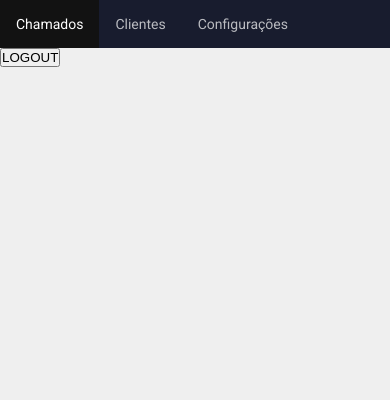
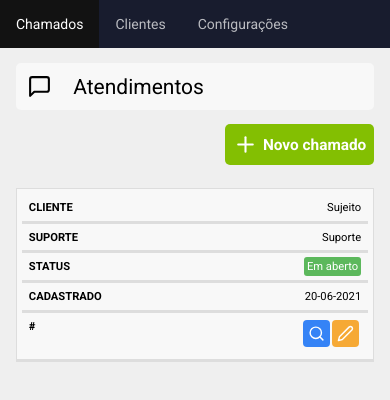
Before and after one commit to felipehenrique159/sistema-chamados-react, a React (Create React App) app: page /dashboard in a window 390 px wide. Shown: the top 400 px of the page. Built offline with nearby package versions, Linux system fonts and the light colour scheme; no server answers; sample sign-in values are in the browser's storage.

Commit message:
criado e estilizado tabela de chamados dashboard

```diff
--- /dev/null
+++ b/src/pages/Dashboard/dashboard.css
@@ -0,0 +1,130 @@
+.dashboard{
+    display: flex;
+    justify-content: center;
+    align-items: center;
+    flex-direction: column;
+}
+.dashboard span{
+    margin: 2em 0;
+    font-weight: 600;
+    font-size: 1.2em;
+}
+
+.new{
+    float: right;
+    margin-bottom: 1.5em;
+    background-color: #83bf02;
+    color: #FFF;
+    border-radius: 5px;
+    display: flex;
+    align-items: center;
+    justify-content: center;
+    padding: 0.5em;
+    font-weight: 600;
+    font-size: 1.1em;
+    transition: ease-in 0.2s;
+}
+
+.new svg{
+    margin-right: 5px;
+}
+
+.new:hover{
+    background-color: #5fd204;
+    transform: scale(1.1);
+}
+
+table{
+    border: 1px solid #CCC;
+    border-collapse: collapse;
+    margin: 0;
+    padding: 0;
+    width: 100%;
+    table-layout: fixed;
+
+}
+table caption {
+    font-size: 1.5em;
+    margin: .5em 0 .75em;
+}
+
+table tr{
+    background-color: #f8f8f8;
+    border: 1px solid #ddd;
+    padding: .35em;
+}
+
+table th, table td{
+    padding: .62em;
+    text-align: center;
+}
+
+table th{
+    font-size: .85em;
+    letter-spacing: .1em;
+    text-transform: uppercase;
+}
+
+table td .action{
+    border: 0;
+    padding: 5px;
+    margin-right: 2px;
+    align-items: center;
+    display: inline-block;
+    border-radius: 4px;
+}
+
+table td .action svg{
+    vertical-align: middle;
+}
+
+table td .badge{
+    padding: 3px;
+    border-radius: 3px;
+    color: #FFF
+}
+
+@media screen and (max-width: 600px){
+    table{
+        border: 0
+    }
+
+    table caption{
+        font-size: 1.3em;
+    }
+
+    table thead{
+        border: none;
+        clip:rect(0 0 0 0);
+        height: 1px;
+        margin: -1px;
+        overflow: hidden;
+        padding: 0;
+        position: absolute;
+        width: 1px;
+    }
+
+    table tr{
+        border-bottom: 3px solid #ddd;
+        display: block;
+        margin-bottom: .65em;
+    }
+
+    table td{
+        border-bottom: 3px solid #ddd;
+        display: block;
+        font-size: .8em;
+        text-align: right;
+    }
+
+    table td::before{
+        content: attr(data-label);
+        float: left;
+        font-weight: bold;
+        text-transform: uppercase;
+    }
+
+    table td:last-child{
+        border-bottom: 0;
+    }
+}
--- a/src/pages/Dashboard/index.js
+++ b/src/pages/Dashboard/index.js
@@ -1,10 +1,15 @@
 import {useState, useContext} from 'react'
 import {AuthContext} from '../../contexts/auth'
 import Header from '../../components/Header'
+import {FiMessageSquare,FiPlus,FiSearch,FiEdit2} from 'react-icons/fi'
+import Title from '../../components/Title'
+import {Link} from 'react-router-dom'
+import './dashboard.css'
+
 export default function Dashboard() {
 
   const {user,logout} = useContext(AuthContext)
-
+  const [chamados,setChamados] = useState([])
 
   function handleLogout(){
     logout()
@@ -13,7 +18,66 @@ export default function Dashboard() {
     return (
       <div>
         <Header/>
-         <button onClick={handleLogout}>LOGOUT</button>
+          <div className="content">
+              <Title nome="Atendimentos">
+                    <FiMessageSquare size={25}/>
+              </Title>
+
+          {chamados.length !== 0 ? (
+             <div className="container dashboard">
+                <span>Nenhum chamado registrado</span>
+                <Link to="/new" className="new">
+                  <FiPlus size={25} color="#FFF"/>
+                    Novo chamado
+                </Link>
+              </div>
+          ) : (
+            <>
+                <Link to="/new" className="new">
+                <FiPlus size={25} color="#FFF"/>
+                  Novo chamado
+                </Link>
+
+                <table>
+                  <thead>
+                    <tr>
+                      <th scope="col">Cliente</th>
+                      <th scope="col">Assunto</th>
+                      <th scope="col">Status</th>
+                      <th scope="col">Cadastrado em</th>
+                      <th scope="col">#</th>
+                    </tr>
+                  </thead>
+                  <tbody>
+                      <tr>
+                        <td data-label="Cliente">Sujeito</td>
+                        <td data-label="Suporte">Suporte</td>
+                        <td data-label="Status">
+                          <span className="badge" style={{backgroundColor: '#5cb85c'}}>Em aberto</span>
+                        </td>
+                        <td data-label="Cadastrado">20-06-2021</td>
+                        <td data-label="#">
+                            <button className="action" style={{backgroundColor :'#3583f6'}}>
+                              <FiSearch color="#FFF" size={17}/>
+                            </button>
+                            <button className="action" style={{backgroundColor : '#F6a935'}}>
+                              <FiEdit2 color="#FFF" size={17}/>
+                            </button>
+                        </td>
+                      </tr>
+                  </tbody>
+                </table>
+
+            </>
+          )}
+
+
+
+          </div>
+
+
+
+         {/* <button onClick={handleLogout}>LOGOUT</button> */}
       </div>
     )
   }
```
